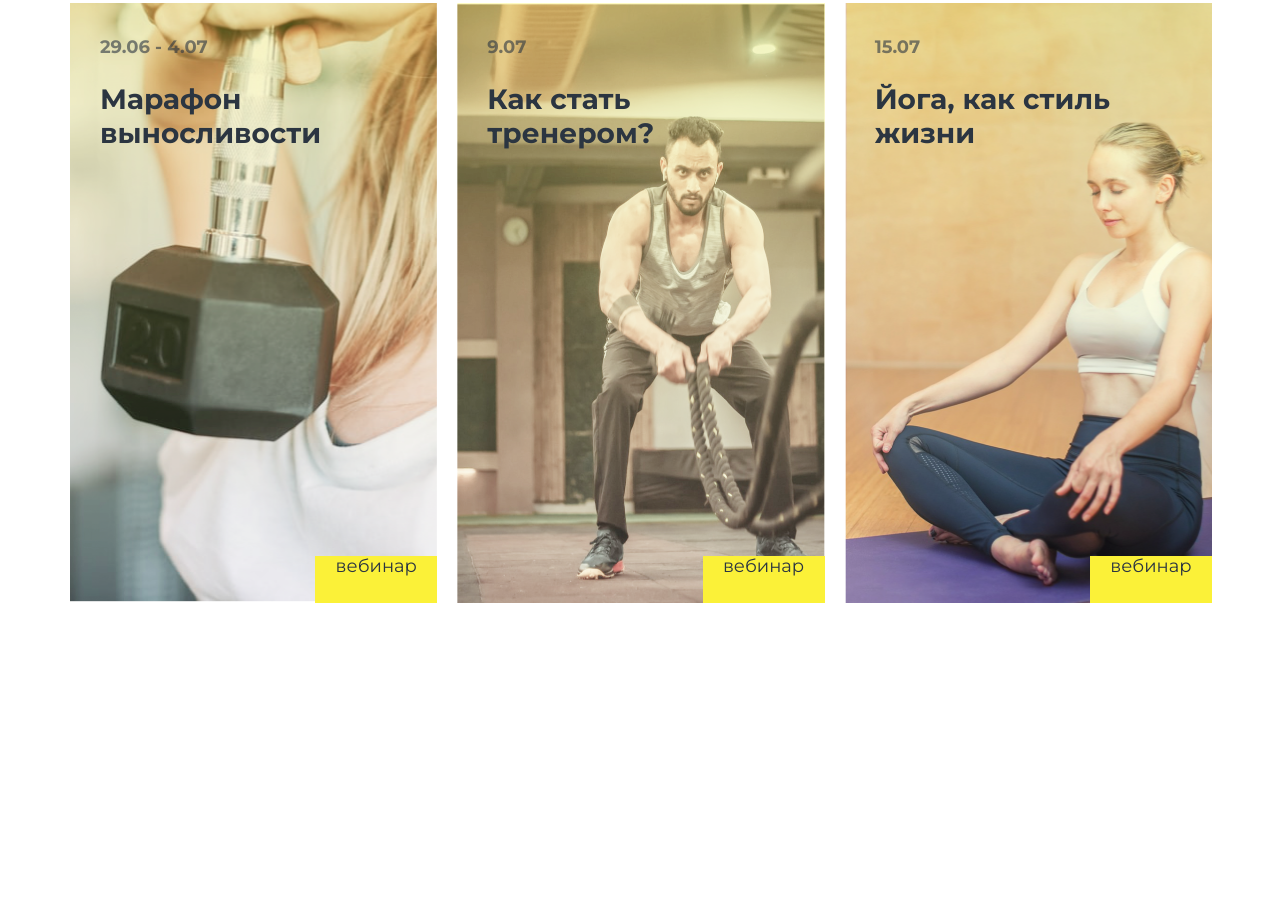
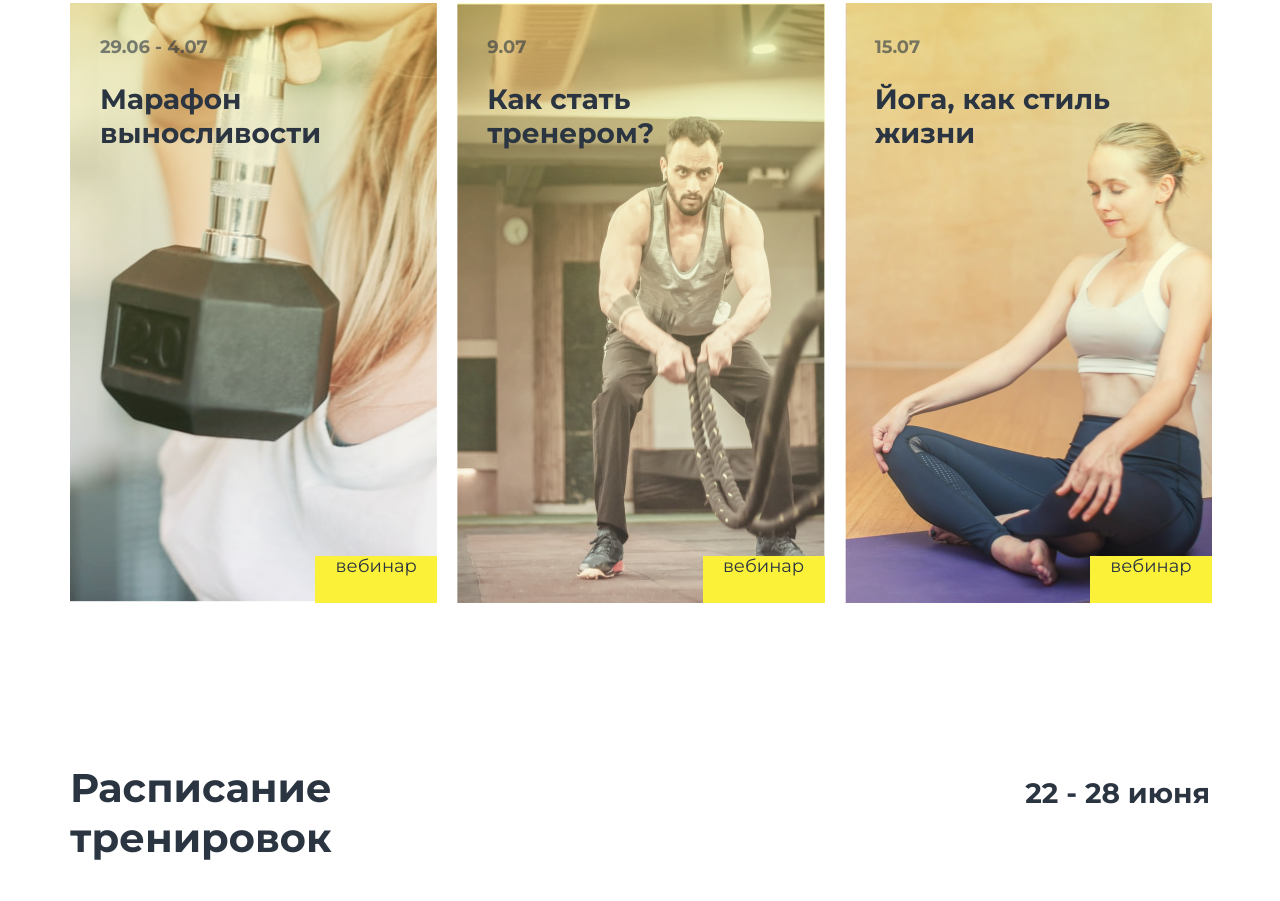
Before and after one commit to akmeves/Module01-Gym, a plain HTML site: page index.html in a window 1280 px wide. Shown: the part 1205-2106 px from the top of the page. Before the commit the page ends 1908 px from the top, so only its background shows below. Drawn offline with Linux system fonts and the light colour scheme.

Commit message:
Add styles

```diff
--- a/css/style.css
+++ b/css/style.css
@@ -128,7 +128,7 @@ body {
 /* EVENTS */
 
 .events-section {
-  margin-bottom: 100px;
+  margin-bottom: 160px;
 }
 
 .events-title {
@@ -205,3 +205,31 @@ body {
   right: 0;
   bottom: 0;
 }
+
+/* TRAINING */
+
+.training-section {
+  margin-bottom: 160px;
+}
+
+.training-header {
+  display: flex;
+  justify-content: space-between;
+  align-items: center;
+}
+
+.training-title {
+  font-weight: 700;
+  font-size: 40px;
+  margin-top: 0;
+  line-height: 1.25;
+  max-width: 350px;
+}
+
+.training-dates {
+  font-weight: 700;
+  font-size: 28px;
+  margin-bottom: 73px;
+  margin-top: 0;
+  line-height: 1.25;
+}
--- a/index.html
+++ b/index.html
@@ -99,6 +99,17 @@
           </div>
         </div>
       </section>
+      <section class="training-section">
+        <div class="container">
+          <div class="training">
+            <div class="training-header">
+              <h2 class="training-title">Расписание тренировок</h2>
+              <p class="training-dates">22 - 28 июня</p>
+            </div>
+            <div class="training-grid"></div>
+          </div>
+        </div>
+      </section>
     </main>
   </body>
 </html>
```
